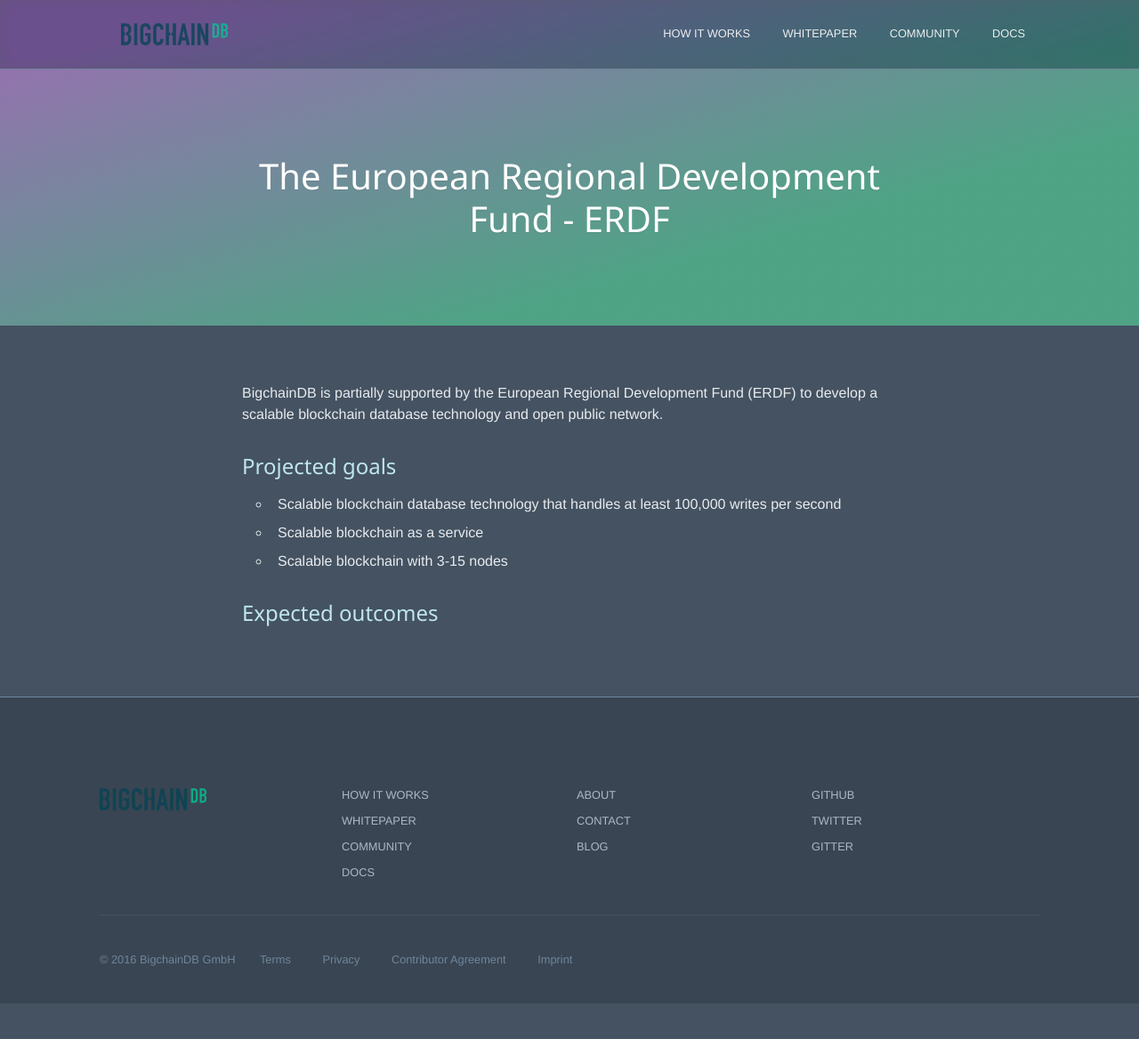
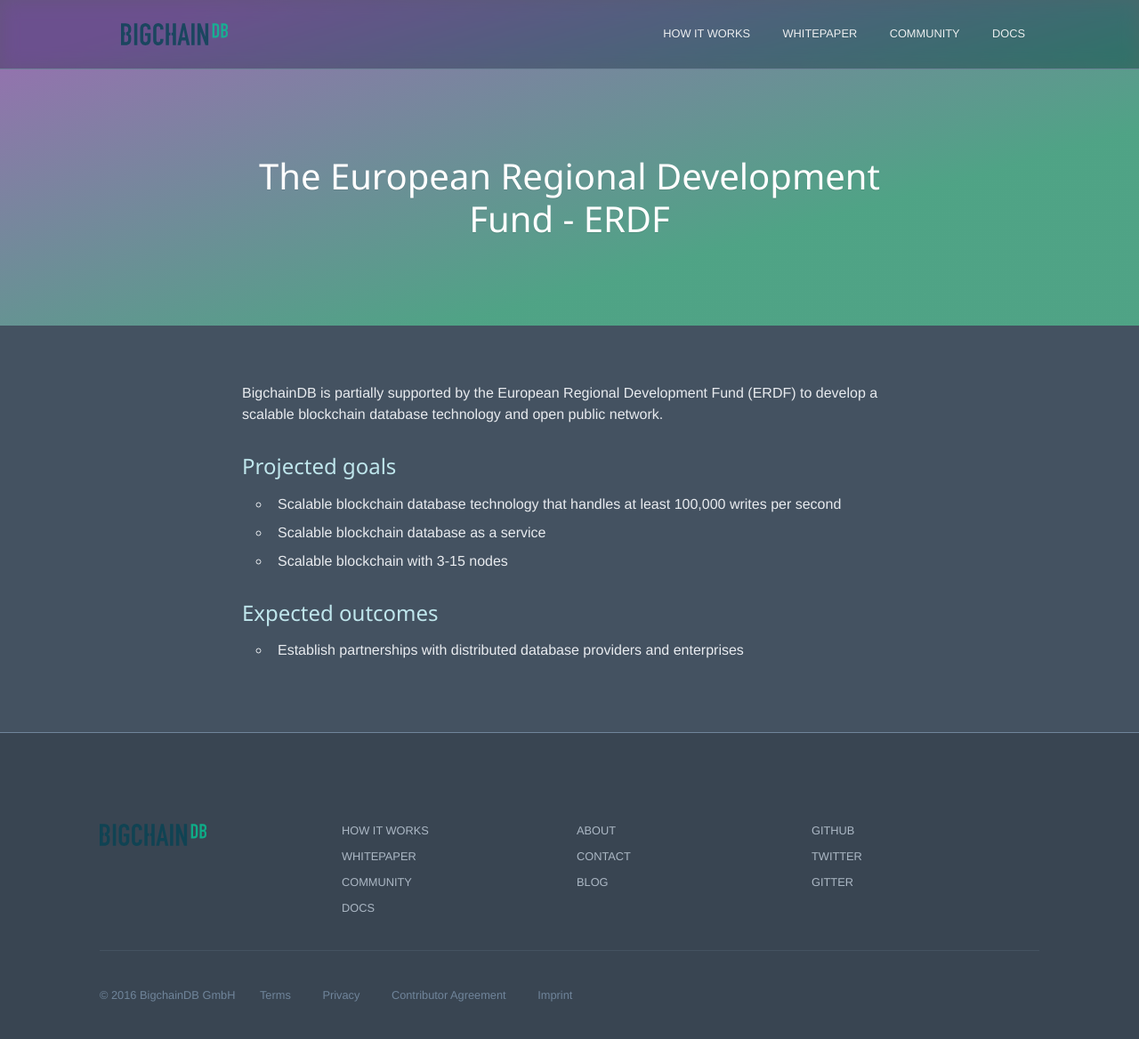
Before and after one commit to bigchaindb/site, a Jekyll site: the page built from _src/erdf.md, in a window 1280 px wide. Shown: the whole page at 89% size. Built offline with Jekyll 4.4.1, drawn with Linux system fonts in a browser that asks for light colours; Markdown is read by kramdown in place of the engine named in the settings; before the commit the page ends 1128 px from its top, so only the background shows below that.

Commit message:
Update erdf.md

```diff
--- a/_src/erdf.md
+++ b/_src/erdf.md
@@ -9,7 +9,9 @@
 ### Projected goals
 
 - Scalable blockchain database technology that handles at least 100,000 writes per second
-- Scalable blockchain as a service
+- Scalable blockchain database as a service
 - Scalable blockchain with 3-15 nodes
 
 ### Expected outcomes
+
+- Establish partnerships with distributed database providers and enterprises
```
